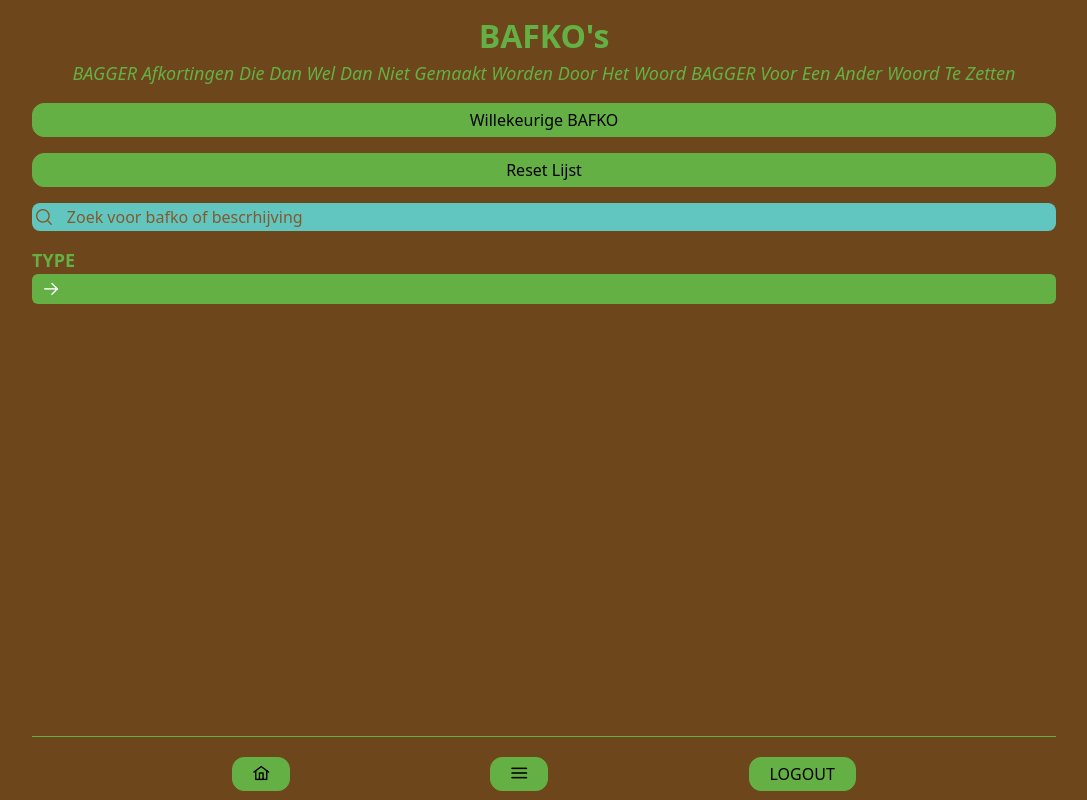
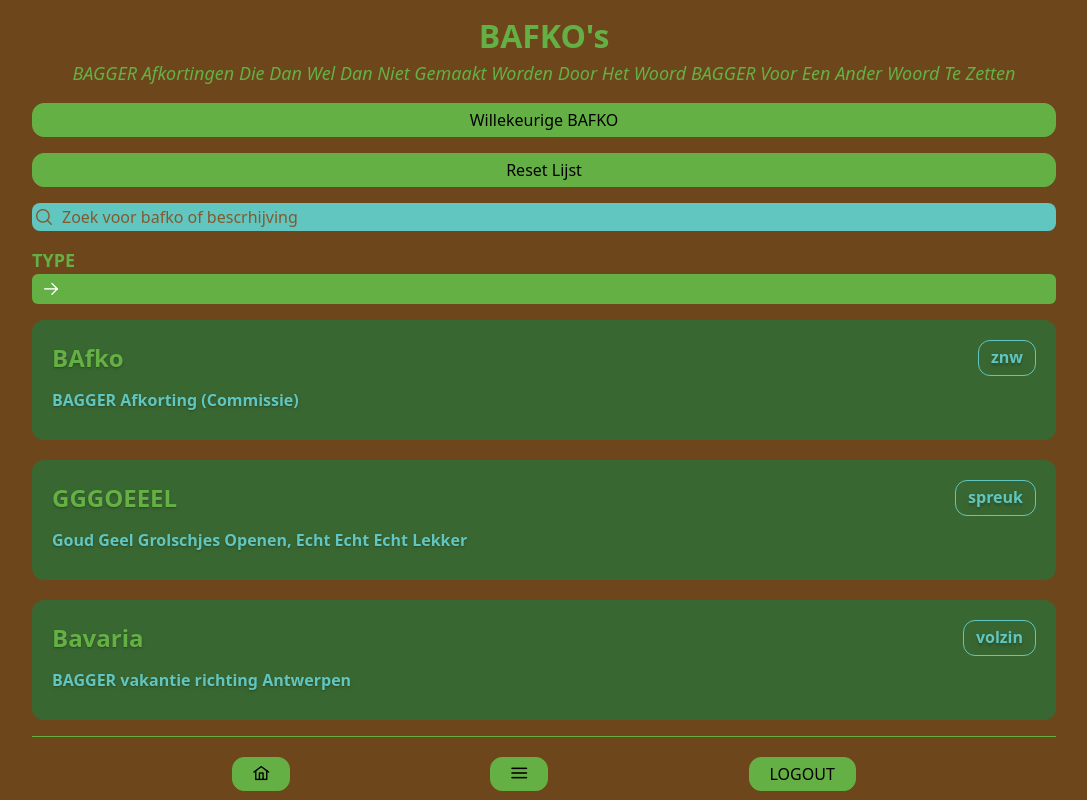
Before and after one commit to S-D-V-A-S-M-V-V-I-C-T-S-S-BAGGER/BAGGER-Vue, a Vue app: page /bafkos in a window 1280 px wide. Shown: the whole page, without its empty margins (96-1183 px from the left). Built offline with nearby package versions, Linux system fonts and the light colour scheme.

Commit message:
feat(bafko): #6 Added searchbar functionality on the bafkos

```diff
--- a/src/components/BaggerInput.vue
+++ b/src/components/BaggerInput.vue
@@ -48,7 +48,7 @@
       :placeholder="placeholder"
       :class="[
         customStyling,
-        icon ? 'placeholder:pl-5' : ''
+        icon ? 'pl-7 pr-[1vw]' : 'px-[1vw]'
       ]"
       @input="inputHandler"
       id="bagger-input"
@@ -65,7 +65,6 @@
 }
 
 #bagger-input {
-  padding: 0 1vw;
   border: 2px solid transparent;
   border-radius: 8px;
   outline: none;
--- a/src/views/BafkosView.vue
+++ b/src/views/BafkosView.vue
@@ -4,7 +4,7 @@
 import BaggerInput from '@/components/BaggerInput.vue'
 import BaggerDropDown from '@/components/BaggerDropDown.vue'
 import BafkoBox from '@/components/BafkoBox.vue'
-import { onMounted, ref } from 'vue'
+import { onMounted, ref, watch } from 'vue'
 
 export interface DropDownOption {
   label: string;
@@ -17,10 +17,11 @@
   description: string;
 }
 
-const bafkos = ref<Bafko[]>([]);
-const options = ref<DropDownOption[]>([]);
-const optionFilter = ref('');
-const filtered = ref<Bafko[]>([]);
+const bafkos = ref<Bafko[]>([])
+const options = ref<DropDownOption[]>([])
+const optionFilter = ref('')
+const filtered = ref<Bafko[]>([])
+const search = ref('')
 
 onMounted(() => {
   const bafko1: Bafko = { bafko: 'BAfko', type: 'znw', description: 'BAGGER Afkorting (Commissie)' }
@@ -36,50 +37,57 @@
     type: 'volzin',
     description: 'BAGGER vakantie richting Antwerpen'
   }
-  bafkos.value.push(bafko3);
+  bafkos.value.push(bafko3)
   const bafko4: Bafko = {
     bafko: 'ZAX',
     type: 'bijw',
     description: 'Zwaar A-relaxt'
   }
-  bafkos.value.push(bafko4);
+  bafkos.value.push(bafko4)
   // also getting the dropdown for options for now
-  const all: DropDownOption = {label: "Geen", value: "Geen"};
-  const znw: DropDownOption = {label: "znw", value: "znw"};
-  const spreuk: DropDownOption = {label: "spreuk", value: "spreuk"};
-  const volzin: DropDownOption = {label: "volzin", value: "volzin"};
-  const tussenwerpsel: DropDownOption = {label: "tussenwerpsel", value: "tussenwerpsel"};
-  const bijw: DropDownOption = {label: "bijw", value: "bijw"};
-  options.value.push(all);
-  options.value.push(znw);
-  options.value.push(spreuk);
-  options.value.push(volzin);
-  options.value.push(tussenwerpsel);
-  options.value.push(bijw);
-});
+  const all: DropDownOption = { label: 'Geen', value: 'Geen' }
+  const znw: DropDownOption = { label: 'znw', value: 'znw' }
+  const spreuk: DropDownOption = { label: 'spreuk', value: 'spreuk' }
+  const volzin: DropDownOption = { label: 'volzin', value: 'volzin' }
+  const tussenwerpsel: DropDownOption = { label: 'tussenwerpsel', value: 'tussenwerpsel' }
+  const bijw: DropDownOption = { label: 'bijw', value: 'bijw' }
+  options.value.push(all, znw, spreuk, volzin, tussenwerpsel, bijw)
+
+  filtered.value = bafkos.value
+})
 
 function handleOption(payload: DropDownOption) {
-  optionFilter.value = payload.value;
-  console.log(optionFilter.value);
+  optionFilter.value = payload.value
+  console.log(optionFilter.value)
   // if option is all return the whole list
-  if (optionFilter.value === "Geen" || optionFilter.value === '') {
-    filtered.value = bafkos.value;
+  if (optionFilter.value === 'Geen' || optionFilter.value === '') {
+    filtered.value = bafkos.value
   } else {
     // update the bafko list to only have the ones with the given optionFilter
-    filtered.value = bafkos.value.filter((option) => option.type === optionFilter.value);
+    filtered.value = bafkos.value.filter((option) => option.type === optionFilter.value)
   }
 }
 
 function randomBafko(randomize: boolean) {
+  search.value = '';
   if (randomize) {
-    filtered.value = [];
-    filtered.value.push(bafkos.value[Math.floor(Math.random() * bafkos.value.length)]!);
+    filtered.value.push(bafkos.value[Math.floor(Math.random() * bafkos.value.length)]!)
   } else {
-    filtered.value = [];
-    filtered.value = bafkos.value;
+    filtered.value = bafkos.value
   }
 }
 
+watch(search, (current) => {
+  if (current.trim() === '') {
+    filtered.value = bafkos.value
+  } else {
+    const query = current.toLowerCase()
+    filtered.value = bafkos.value.filter((item) =>
+      item.bafko.toLowerCase().includes(query) ||
+      item.description.toLowerCase().includes(query)
+    )
+  }
+})
 
 </script>
 
@@ -92,19 +100,23 @@
         Ander Woord Te Zetten</h3>
     </div>
 
-    <BaggerButton customStyling="w-[80vw] h-fit" @click="randomBafko(true)">Willekeurige BAFKO</BaggerButton>
+    <BaggerButton customStyling="w-[80vw] h-fit" @click="randomBafko(true)">Willekeurige BAFKO
+    </BaggerButton>
 
-    <BaggerButton customStyling="w-[80vw] h-fit" @click="randomBafko(false)">Reset Lijst</BaggerButton>
+    <BaggerButton customStyling="w-[80vw] h-fit" @click="randomBafko(false)">Reset Lijst
+    </BaggerButton>
 
     <BaggerInput type="text" placeholder="Zoek voor bafko of bescrhijving" customStyling="w-[80vw]"
-                 icon="pi pi-search"></BaggerInput>
+                 icon="pi pi-search" v-model="search"></BaggerInput>
 
     <div id="types" class="flex flex-col items-start w-[80vw]">
       <h4>Type</h4>
-      <BaggerDropDown width="w-[80vw]" :options="options" @send-option="handleOption"></BaggerDropDown>
+      <BaggerDropDown width="w-[80vw]" :options="options"
+                      @send-option="handleOption"></BaggerDropDown>
     </div>
 
-    <div id="list-wrapper" class="flex flex flex-col items-center h-[50vh] w-[80vw] gap-y-5 overflow-y-auto">
+    <div id="list-wrapper"
+         class="flex flex flex-col items-center h-[50vh] w-[80vw] gap-y-5 overflow-y-auto">
       <div id="list-item"
            class="w-[100%]"
            v-for="(bafko, index) in filtered" :key="index">
@@ -116,13 +128,17 @@
       </div>
     </div>
 
-    <div id="footer" class="flex flex-row w-[80vw] max-h-fit items-center justify-evenly pt-5 border-t-1 border-primary ">
-      <BaggerButton><router-link :to="{ name: 'home'}"><i class="pi pi-home"></i></router-link></BaggerButton>
-      <BaggerButton><router-link :to="{ name: 'sitemap'}"><i class="pi pi-bars"></i></router-link></BaggerButton>
+    <div id="footer"
+         class="flex flex-row w-[80vw] max-h-fit items-center justify-evenly pt-5 border-t-1 border-primary ">
+      <BaggerButton>
+        <router-link :to="{ name: 'home'}"><i class="pi pi-home"></i></router-link>
+      </BaggerButton>
+      <BaggerButton>
+        <router-link :to="{ name: 'sitemap'}"><i class="pi pi-bars"></i></router-link>
+      </BaggerButton>
       <BaggerButton>LOGOUT</BaggerButton>
     </div>
   </div>
-
 
 
 </template>
```
